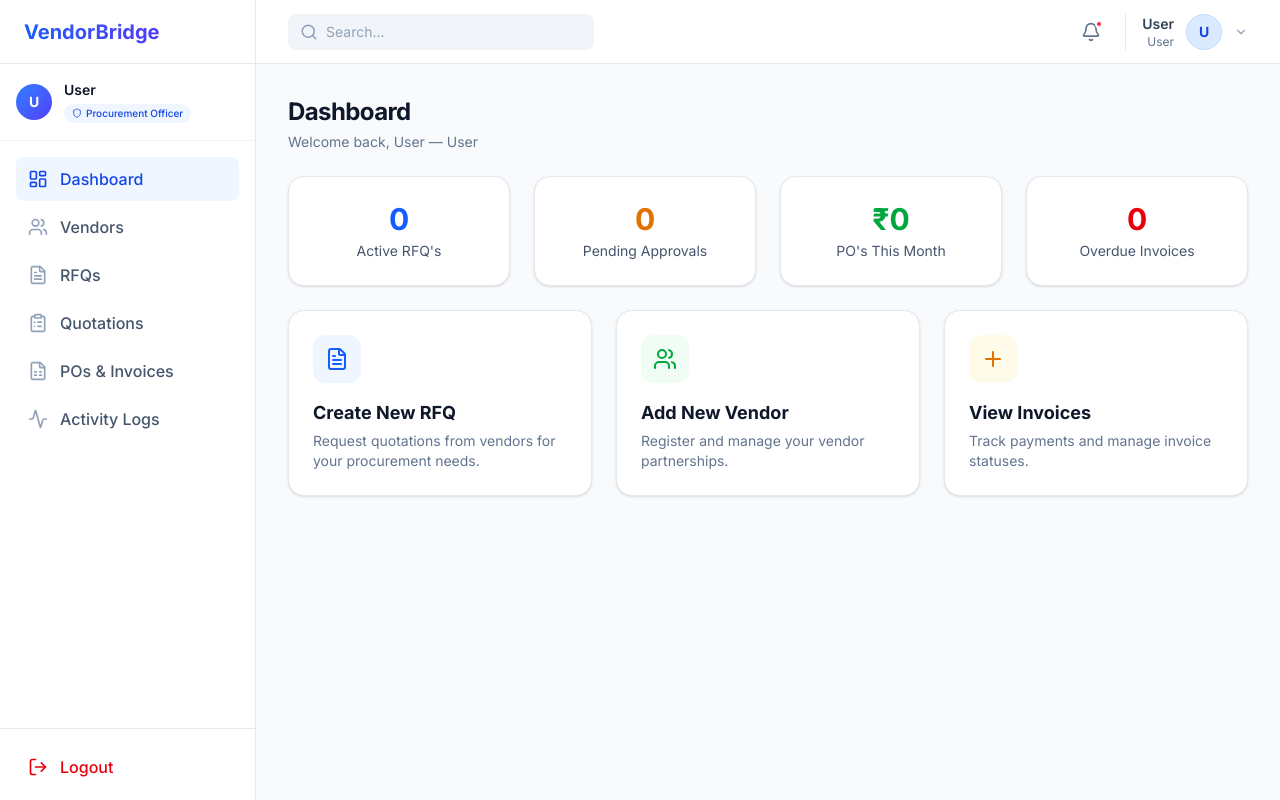
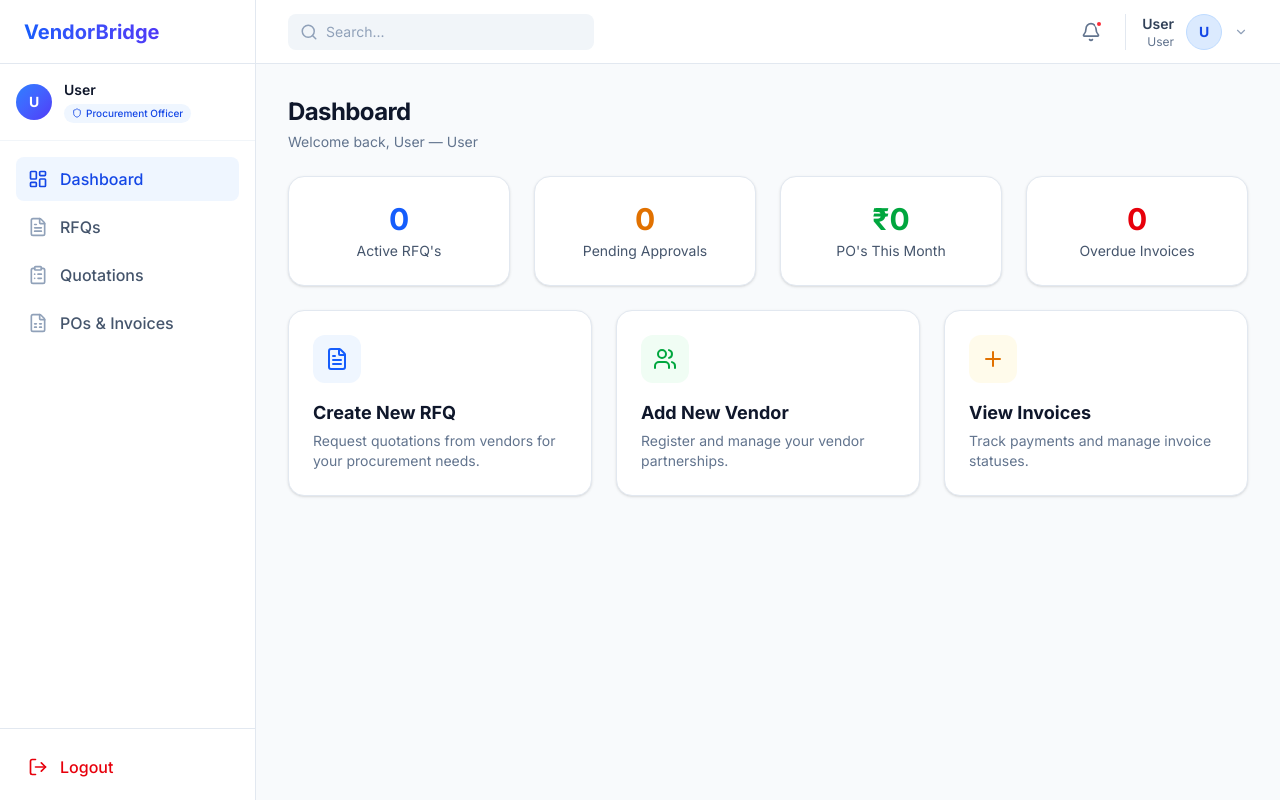
Before and after one commit to fenilfinava/Odoo-x-KSV, a Next.js app in the folder frontend/: page /dashboard in a window 1280 px wide. Built offline with nearby package versions, Linux system fonts and the light colour scheme; no server answers.

Commit message:
Security: Enforce strict role-based access for Sidebar navigation

```diff
--- a/frontend/src/components/layout/Sidebar.jsx
+++ b/frontend/src/components/layout/Sidebar.jsx
@@ -21,13 +21,13 @@ import {
 // Role-based navigation config
 const allNavItems = [
   { name: "Dashboard", href: "/dashboard", icon: LayoutDashboard, roles: ["admin", "procurement_officer", "approver", "vendor"] },
-  { name: "Vendors", href: "/vendors", icon: Users, roles: ["admin", "procurement_officer"] },
-  { name: "RFQs", href: "/rfq", icon: FileText, roles: ["admin", "procurement_officer", "vendor"] },
-  { name: "Quotations", href: "/quotations", icon: ClipboardList, roles: ["admin", "procurement_officer", "vendor"] },
-  { name: "Approvals", href: "/approvals", icon: CheckSquare, roles: ["admin", "approver"] },
-  { name: "POs & Invoices", href: "/invoices", icon: FileSpreadsheet, roles: ["admin", "procurement_officer", "vendor"] },
-  { name: "Activity Logs", href: "/activity", icon: Activity, roles: ["admin", "procurement_officer", "approver", "vendor"] },
-  { name: "Reports", href: "/reports", icon: BarChart2, roles: ["admin", "approver"] },
+  { name: "Vendors", href: "/vendors", icon: Users, roles: ["admin"] },
+  { name: "RFQs", href: "/rfq", icon: FileText, roles: ["procurement_officer", "vendor"] },
+  { name: "Quotations", href: "/quotations", icon: ClipboardList, roles: ["procurement_officer", "vendor"] },
+  { name: "Approvals", href: "/approvals", icon: CheckSquare, roles: ["approver"] },
+  { name: "POs & Invoices", href: "/invoices", icon: FileSpreadsheet, roles: ["procurement_officer", "vendor"] },
+  { name: "Activity Logs", href: "/activity", icon: Activity, roles: ["approver"] },
+  { name: "Reports", href: "/reports", icon: BarChart2, roles: ["admin"] },
 ];
 
 const roleLabels = {
```
